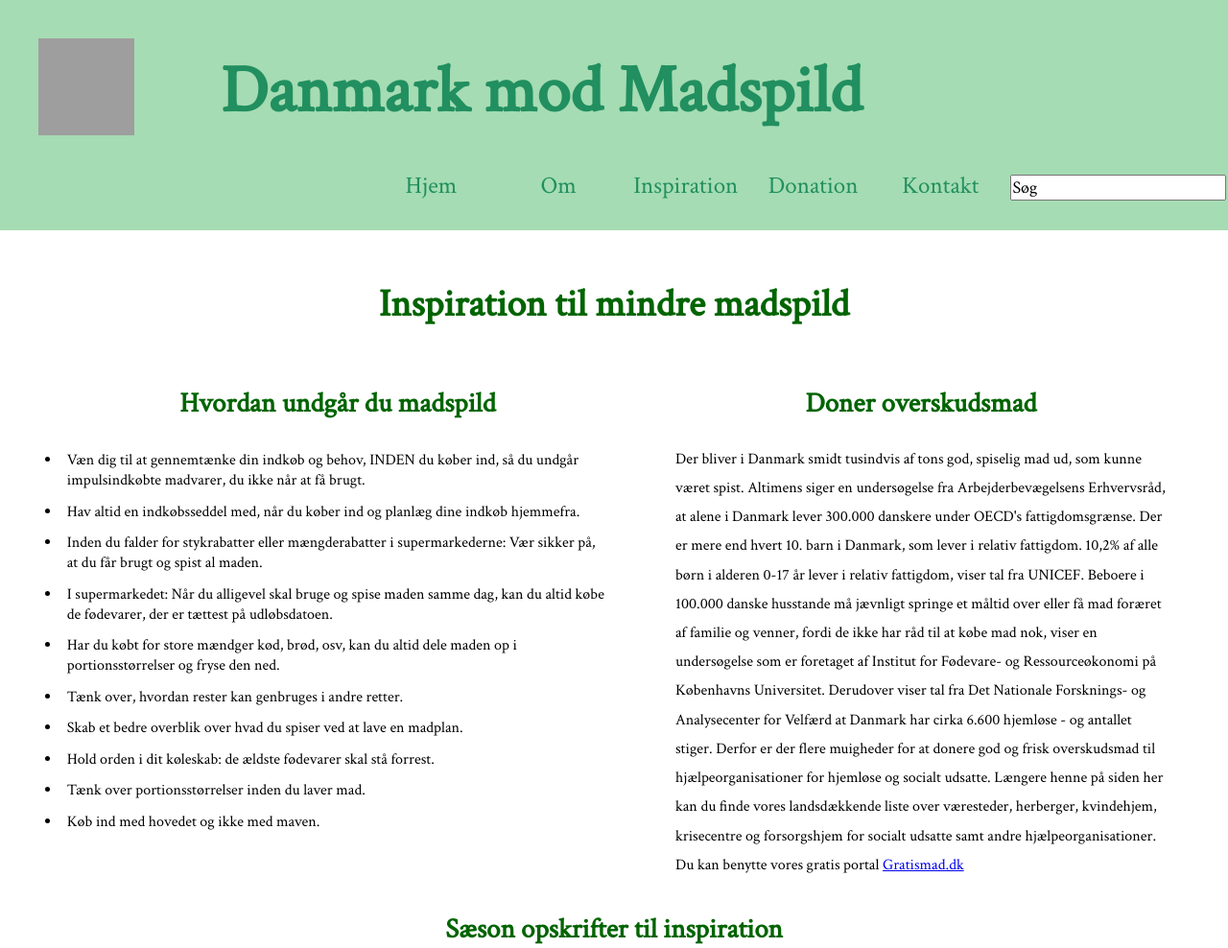
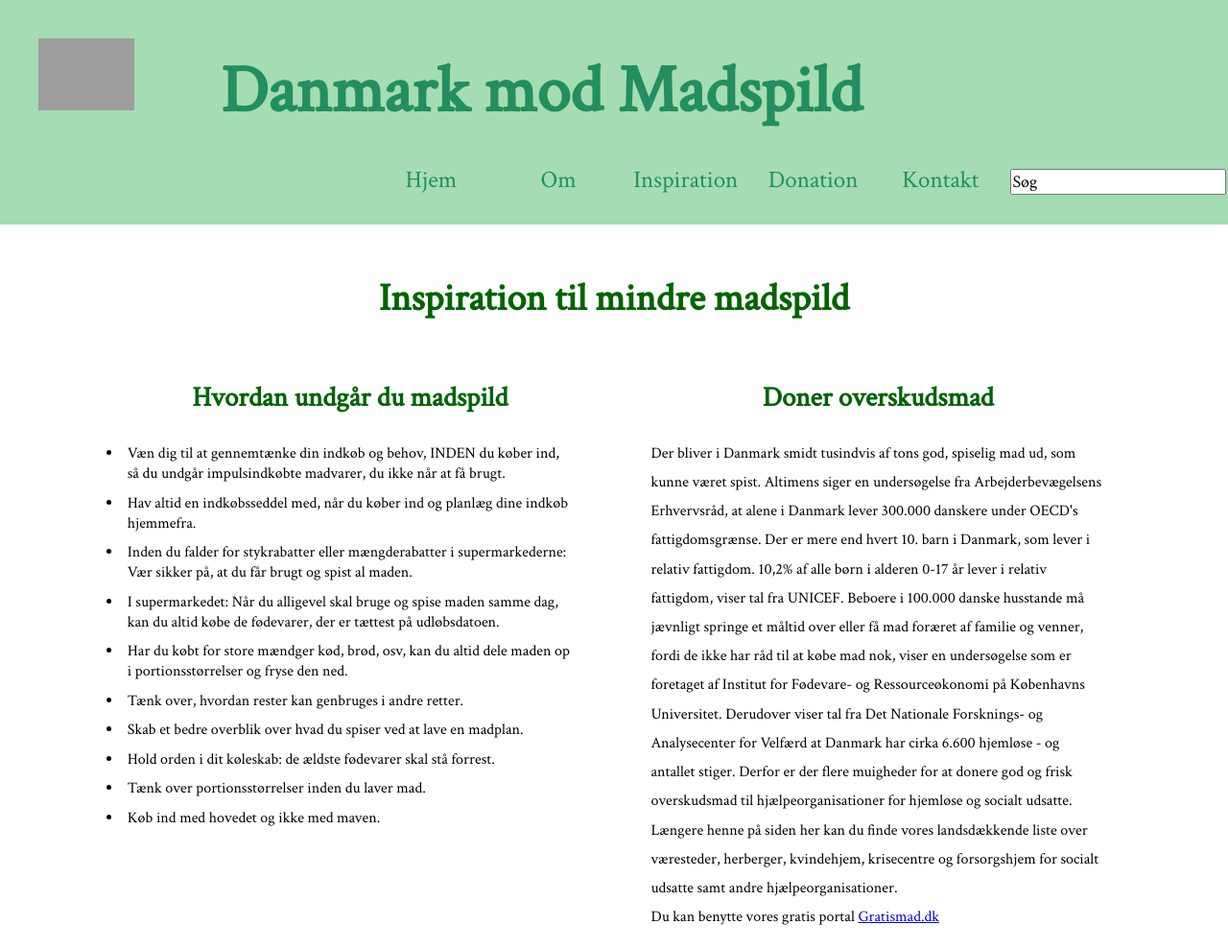
Before and after one commit to KamilleNikolajsen/Madspild, a Spring Boot app: page /inspiration in a window 1280 px wide. Shown: the top 988 px of the page at 96% size. Run offline with Spring Boot 4, Linux system fonts and the light colour scheme; grey boxes are pictures that could not be loaded.

Commit message:
Add a tag in general.html + changes in inspiration.css

```diff
--- a/src/main/resources/static/css/inspiration.css
+++ b/src/main/resources/static/css/inspiration.css
@@ -19,10 +19,10 @@
 }
 
 #undgå {
-    width: 45%;
+    width: 37%;
     display: inline-block;
     float: left;
-    padding-left: 5%;
+    padding-left: 10%;
     padding-bottom: 1%;
 }
 
@@ -51,7 +51,8 @@
 
 #img_table {
     width: 100%;
-    padding-left: 2%;
+    padding-left: 10%;
+    padding-right: 10%;
 }
 
 #img_table tr {
@@ -70,8 +71,8 @@
 
 #doner {
     float: right;
-    width: 40%;
-    padding: 0% 5% 1% 5%;
+    width: 37%;
+    padding: 0% 10% 1% 5%;
 }
 
 #doner p {
--- a/src/main/resources/templates/fragments/general.html
+++ b/src/main/resources/templates/fragments/general.html
@@ -10,7 +10,9 @@
 <body>
 <header th:fragment="header">
     <div>
-        <img src="https://cdn.discordapp.com/attachments/840203393745420348/894880335052025876/unknown.png">
+        <a href="/">
+            <img src="https://cdn.discordapp.com/attachments/840203393745420348/894880335052025876/unknown.png">
+        </a>
         <h1>Danmark mod Madspild</h1>
     </div>
     <nav class="clearfix">
```
